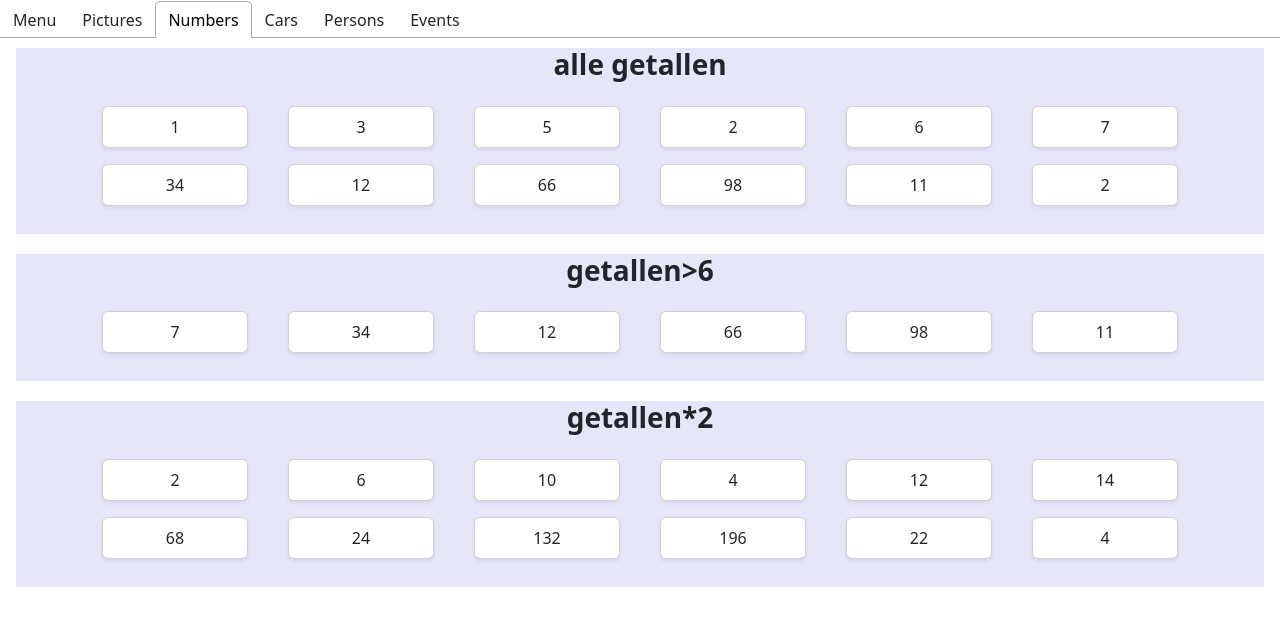
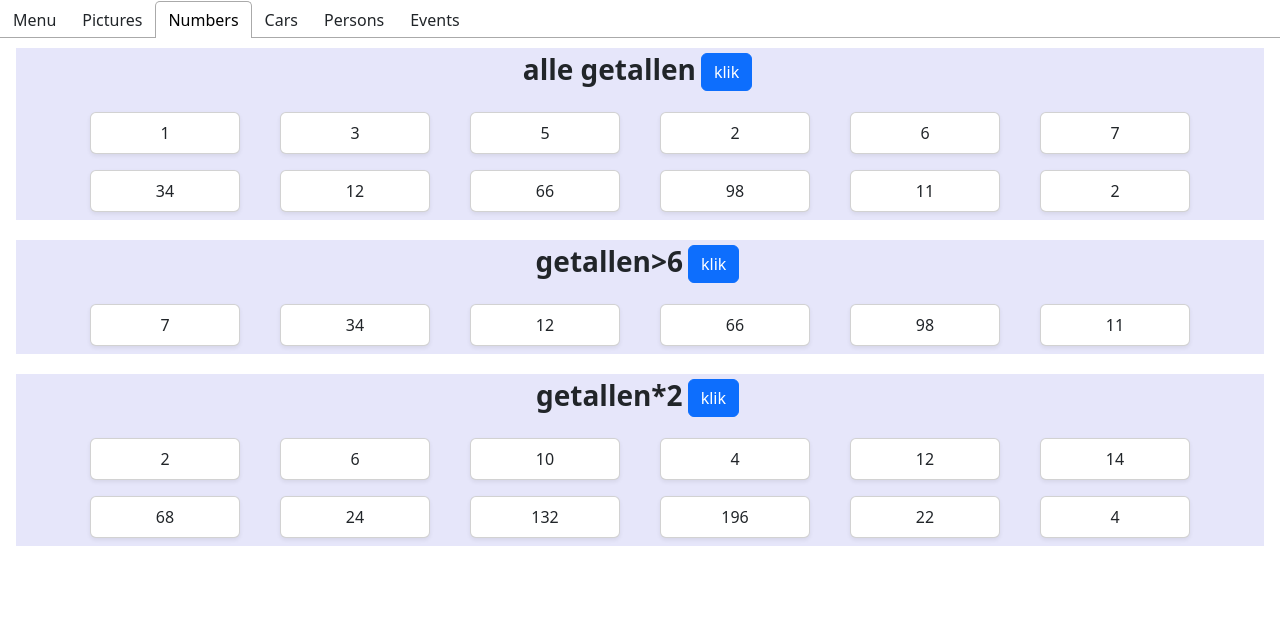
Before and after one commit to SeppeTeugels/dynamic_oefeningen, a React (Create React App) app: page / in a window 1280 px wide. Both pictures are taken after a click on the tab "Numbers". Shown: the top 626 px of the page. Built offline with nearby package versions, Linux system fonts and the light colour scheme.

Commit message:
bundel 4 2.3

```diff
--- a/src/components/Cities.js
+++ b/src/components/Cities.js
@@ -13,7 +13,7 @@ export function City(props) {
     if(!city) return;
     return <Col xs={4} sm={3} md={2} xxl={2}
                 className={"text-center"}>
-        <Card className="m-2 p-2 shadow-sm">
+        <Card onClick={() => alert(city.name)} className="m-2 p-2 shadow-sm">
             <h6>{city.name}</h6>
             <p>{city.population}</p>
         </Card>
--- a/src/components/Numbers.js
+++ b/src/components/Numbers.js
@@ -1,14 +1,10 @@
-import {Section} from "./Section";
 import {Card, Col} from "react-bootstrap";
 
 export function Numbers(props){
     const {numbers} = props;
-    const {title} = props;
     if(!numbers) return;
     return <>
-        <Section title={title}>
                {numbers.map((n, i) => <Number key={i} number={n}/>)}
-        </Section>
         </>
 }
 
@@ -17,6 +13,6 @@ export function Number(props){
     if(!number) return;
     return <Col xs={4} sm={3} md={2} xxl={1}
         className={"text-center"}>
-        <Card className="m-2 p-2 shadow-sm">{number}</Card>
+        <Card onClick={() => alert(number)} className="m-2 p-2 shadow-sm">{number}</Card>
     </Col>
 }
--- a/src/components/Persons.js
+++ b/src/components/Persons.js
@@ -13,7 +13,7 @@ export function Person(props) {
     if (!person) return;
     return <Col xs={4} sm={3} md={2} xxl={2}
                 className={"text-center"}>
-        <Card className="m-2 p-2 shadow-sm">
+        <Card onClick={() => alert(person.name)} className="m-2 p-2 shadow-sm">
             <h6>{person.name}</h6>
             <p>{person.age}</p>
             <p>{person.city}</p>
--- a/src/components/Section.js
+++ b/src/components/Section.js
@@ -1,4 +1,4 @@
-import {Container, Row} from "react-bootstrap";
+import {Button, Container, Row} from "react-bootstrap";
 
 export function Section(props) {
     const {title, children} = props;
@@ -6,6 +6,7 @@ export function Section(props) {
         <div  style={{backgroundColor: "#e6e6fa", marginBottom:"20px"}}>
             <h3 style={{textAlign: "center", fontWeight: "bold"}}>
                 {title}
+                <Button variant={"primary"} style={{margin: "5px"}} onClick={() => alert("klik klik klik")}>klik</Button>
             </h3>
             <Container>
                 <Row>
```
